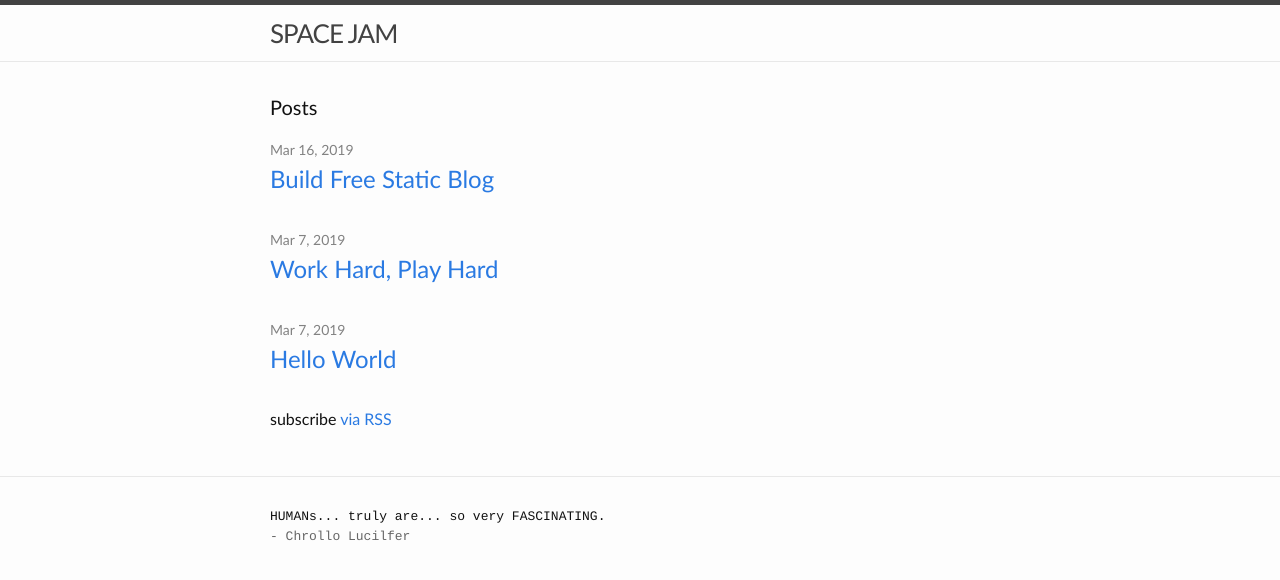
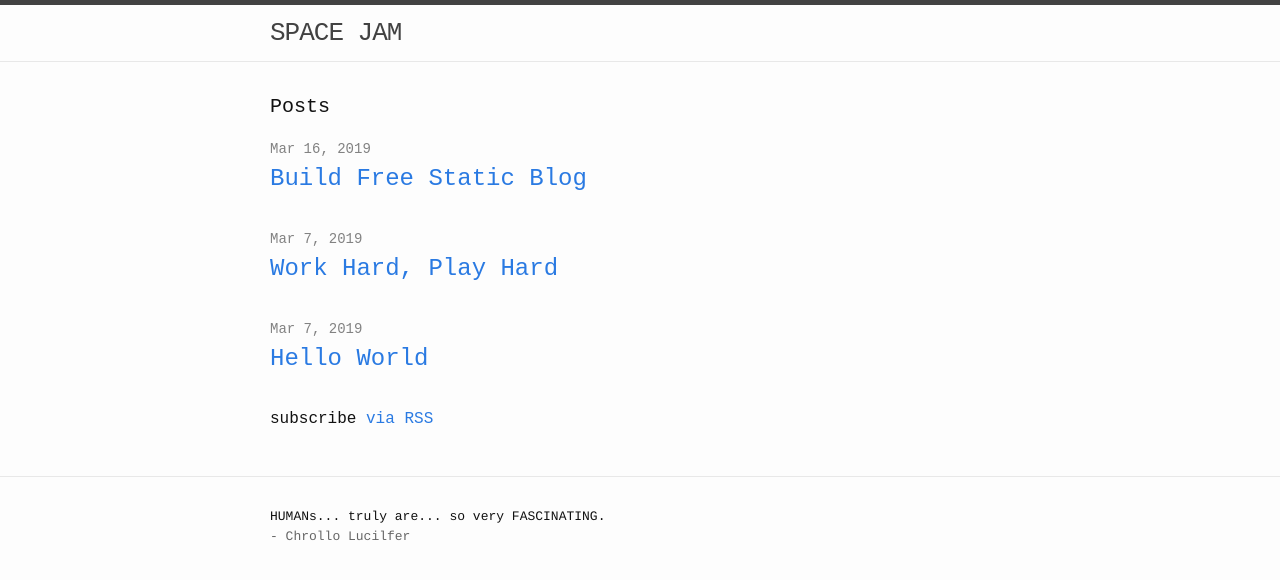
Before and after one commit to hiyuse/hiyuse, a Jekyll site: the page built from index.html, in a window 1280 px wide. Shown: the top 580 px of the page. Built offline with Jekyll 4.4.1, drawn with Linux system fonts in a browser that asks for light colours.

Commit message:
Update main.scss

```diff
--- a/css/main.scss
+++ b/css/main.scss
@@ -6,7 +6,7 @@
 
 
 // Our variables
-$base-font-family: "Trebuchet MS", Trebuchet MS, Arial, sans-serif;
+$base-font-family: "Courier New", Courier, Trebuchet MS, sans-serif;
 $base-font-size:   16px;
 $base-font-weight: 300;
 $small-font-size:  $base-font-size * 0.875;
```
